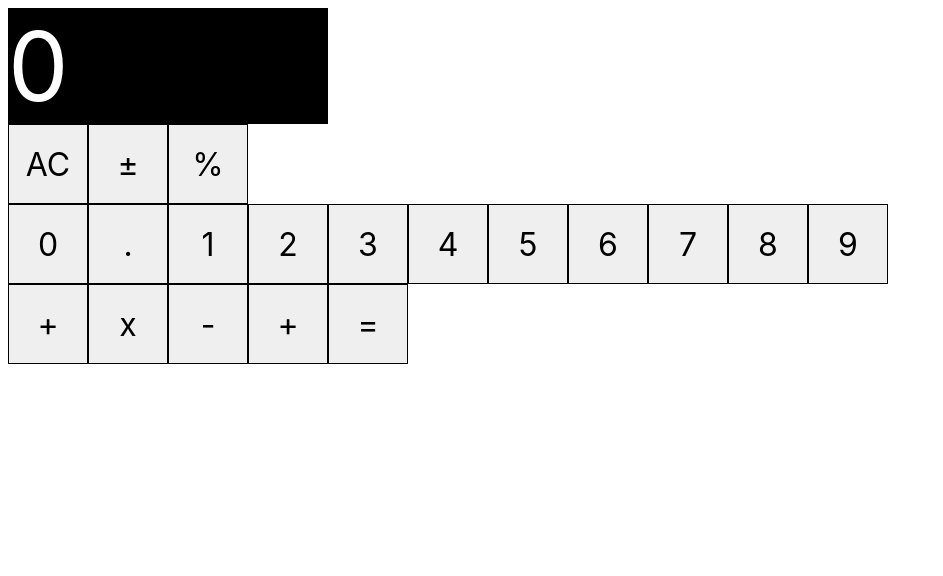
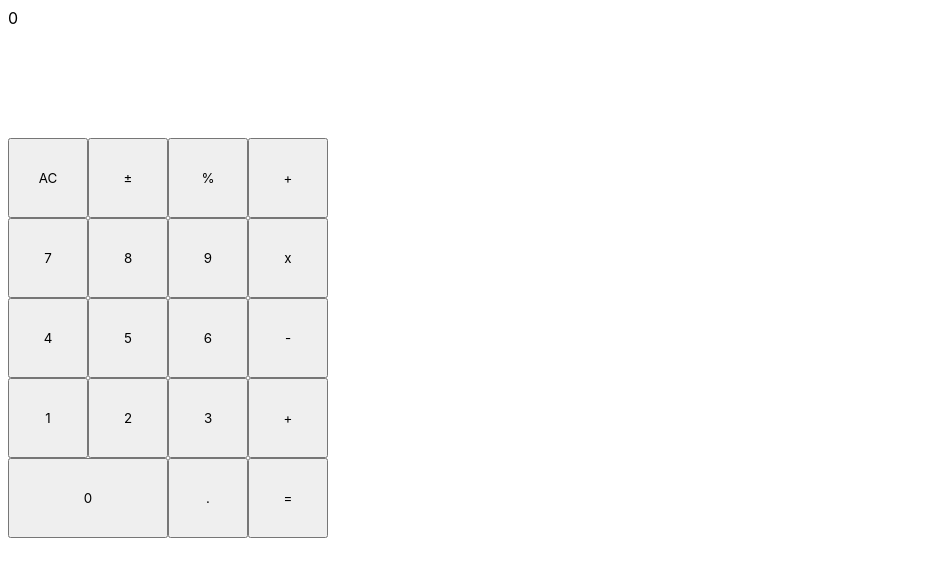
Before and after one commit to AlexLintu/React-challenges, a React (Create React App) app in the folder calculator-app/: page / in a window 1280 px wide. Shown: the top 576 px of the page, without its empty margins (0-943 px from the left). Built offline with nearby package versions, Linux system fonts and the light colour scheme.

Commit message:
Adjusted CSS to add Grid instead of Display

```diff
--- a/calculator-app/src/App.js
+++ b/calculator-app/src/App.js
@@ -47,35 +47,25 @@ class App extends Component {
     return (
       <div className="calculator">
         <div className="calculator-display">{displayValue}</div>
-        <div className="calculator-keypad">
-          <div className="input-keys">
-            <div className="function-keys">
         <button className="calculator-key key-clear" onClick={() => this.clearDisplay()}>AC</button>
         <button className="calculator-key key-sign" onClick={() => this.toggleSign()}>±</button>
         <button className="calculator-key key-percent">%</button>
-            </div>
-            <div className="digit-keys">
-                <button className="calculator-key key-0" onClick={() => this.inputDigit(0)}>0</button>
-                <button className="calculator-key key-dot" onClick={() => this.inputDot()}>.</button>
+        <button className="calculator-key key-divide">+</button>
+        <button className="calculator-key key-7" onClick={() => this.inputDigit(7)}>7</button>
+        <button className="calculator-key key-8" onClick={() => this.inputDigit(8)}>8</button>
+        <button className="calculator-key key-9" onClick={() => this.inputDigit(9)}>9</button>
+        <button className="calculator-key key-multiply">x</button>
+        <button className="calculator-key key-4" onClick={() => this.inputDigit(4)}>4</button>
+        <button className="calculator-key key-5" onClick={() => this.inputDigit(5)}>5</button>
+        <button className="calculator-key key-6" onClick={() => this.inputDigit(6)}>6</button>
+        <button className="calculator-key key-subtract">-</button>
         <button className="calculator-key key-1" onClick={() => this.inputDigit(1)}>1</button>
         <button className="calculator-key key-2" onClick={() => this.inputDigit(2)}>2</button>
         <button className="calculator-key key-3" onClick={() => this.inputDigit(3)}>3</button>
-                <button className="calculator-key key-4" onClick={() => this.inputDigit(4)}>4</button>
-                <button className="calculator-key key-5" onClick={() => this.inputDigit(5)}>5</button>
-                <button className="calculator-key key-6" onClick={() => this.inputDigit(6)}>6</button>
-                <button className="calculator-key key-7" onClick={() => this.inputDigit(7)}>7</button>
-                <button className="calculator-key key-8" onClick={() => this.inputDigit(8)}>8</button>
-                <button className="calculator-key key-9" onClick={() => this.inputDigit(9)}>9</button>
-            </div>
-            <div className="operator-keys">
-                <button className="calculator-key key-divide">+</button>
-                <button className="calculator-key key-multiply">x</button>
-                <button className="calculator-key key-subtract">-</button>
         <button className="calculator-key key-add">+</button>
+        <button className="calculator-key key-0" onClick={() => this.inputDigit(0)}>0</button>
+        <button className="calculator-key key-dot" onClick={() => this.inputDot()}>.</button>
         <button className="calculator-key key-equal">=</button>
-            </div>
-          </div>
-        </div>
       </div>
     );
   }
--- a/calculator-app/src/styles.css
+++ b/calculator-app/src/styles.css
@@ -2,16 +2,18 @@
     font-family: -apple-system, Roboto, BlinkMacSystemFont, 'Segoe UI', Oxygen, Ubuntu, Cantarell, 'Open Sans', 'Helvetica Neue', sans-serif;
 }
 
-.calculator-display {
-    background-color: black;
-    color: white;
-    font-size: 6em;
-    width: 320px;
+.calculator {
+    display: grid;
+    grid-template-columns: 80px 80px 80px 80px;
+    grid-template-rows: 130px 80px 80px 80px 80px 80px;
 }
 
-.calculator-key {
-    border: 1px solid black;
-    width: 80px;
-    height: 80px;
-    font-size: 2em;
+.calculator-display {
+    grid-column: 1 / span 4;
+    grid-row: 1;
 }
+
+.key-0 {
+    grid-column: 1 /span 2;
+    grid-row: 6;
+}
```
Lines whose indentation alone changed are shown as unchanged.
